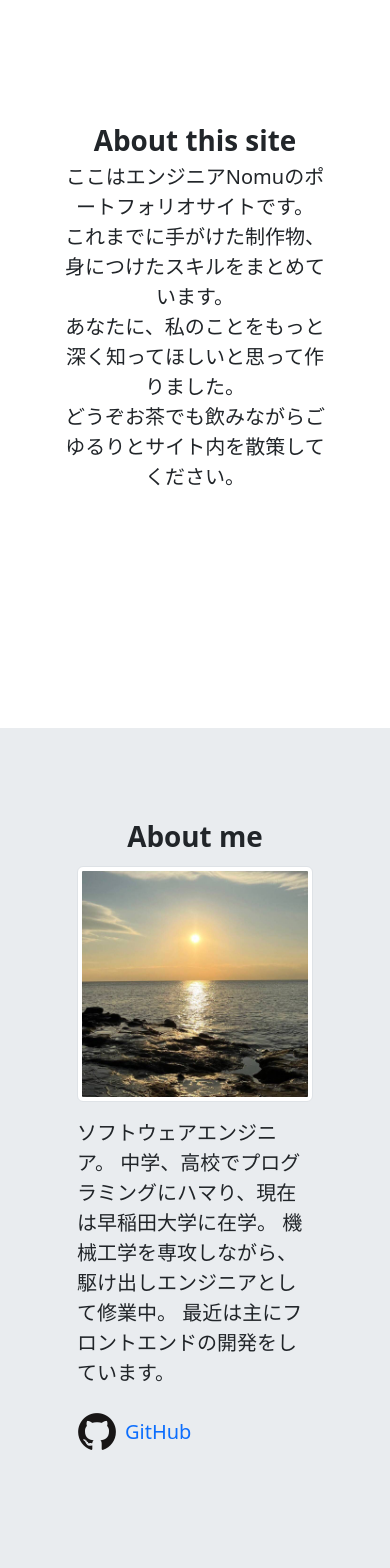
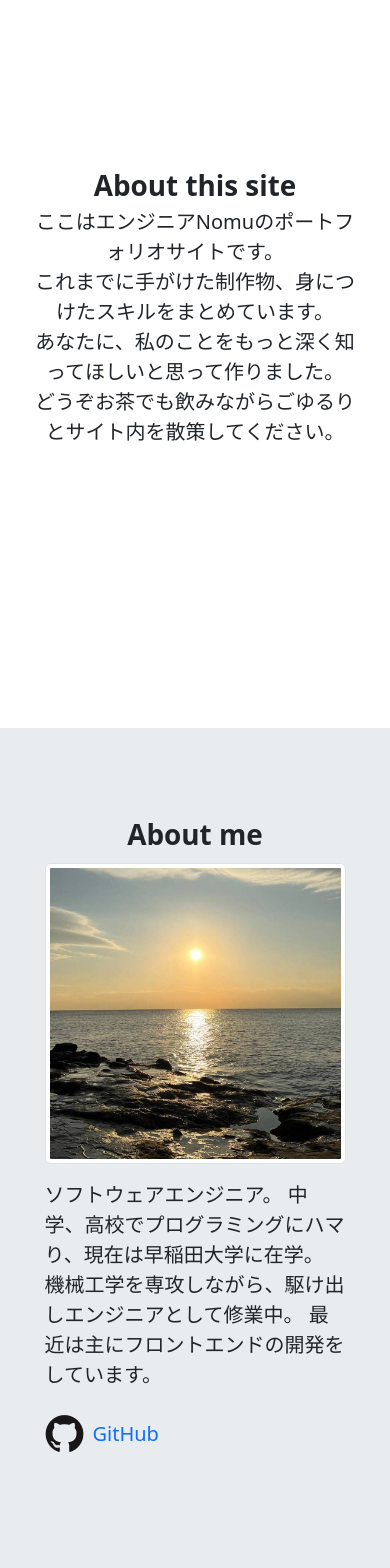
Before and after one commit to WNomunomu/wnomunomu.github.io, a Next.js app: page / in a window 390 px wide. Shown: the part 960-2528 px from the top of the page. Built offline with nearby package versions, Linux system fonts and the light colour scheme.

Commit message:
fix width of components

```diff
--- a/src/components/page/Index/AboutMe.tsx
+++ b/src/components/page/Index/AboutMe.tsx
@@ -17,9 +17,9 @@ export const AboutMe: FC<Props> = (props) => {
       className="vh-100 bg-body-secondary d-flex align-items-center justify-content-center"
       ref={aboutMeRef}
     >
-      <div className='content'>
+      <div className='col-10 col-sm-10 col-md-8 col-xl-6'>
         <div className="fs-1 fw-bold text-center">About me</div>
-        <div className="row mx-auto col-lg-6 col-sm-8 col-8">
+        <div className="row mx-auto">
           <div className="col-lg-4 py-2">
             <img className="img-thumbnail" src='profile_icon.jpg' alt="Profile" />
           </div>
--- a/src/components/page/Index/AboutThisSite.tsx
+++ b/src/components/page/Index/AboutThisSite.tsx
@@ -16,7 +16,7 @@ export const AboutThisSite: FC<Props> = (props) => {
       className="text-center vh-100 bg-body d-flex align-items-center justify-content-center"
       ref={aboutThisSiteRef}
     >
-      <div className='mx-auto col-lg-6 col-sm-8 col-8'>
+      <div className='mx-auto col-10 col-sm-10 col-md-8 col-xl-6'>
         <div className="fs-1 fw-bold">About this site</div>
         <div className="fs-5">
           <div>ここはエンジニアNomuのポートフォリオサイトです。</div>
--- a/src/components/page/Index/Index.tsx
+++ b/src/components/page/Index/Index.tsx
@@ -8,8 +8,6 @@ import { Works } from './Works/Works';
 import { MySkillSet } from './MySkillSet';
 import { ContactMe } from './ContactMe';
 import { Footer } from './Footer';
-
-import styles from './indexPage.module.css'
 
 export const Index = () => {
 
--- a/styles/globals.css
+++ b/styles/globals.css
@@ -1,8 +1,3 @@
-body {
-  overflow-x: hidden;
-  overflow-y: scroll;
-}
-
 html {
   line-height: 1.5;
 }
```
